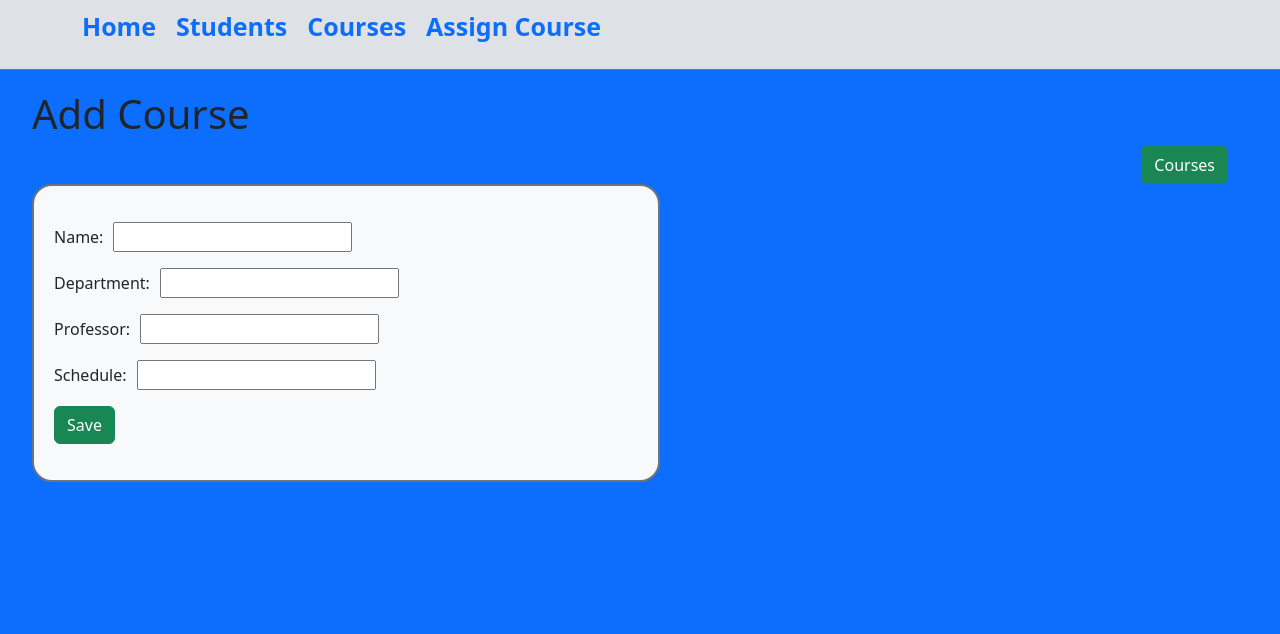
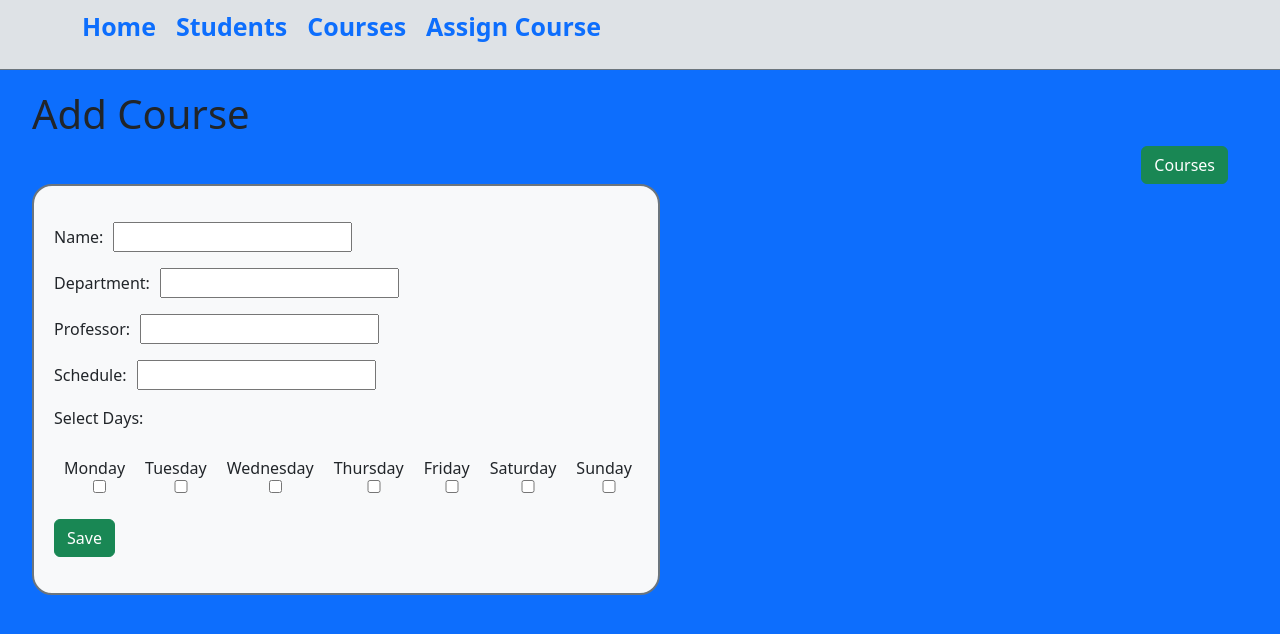
Before and after one commit to sebastianrcg/Student-Management-System, a React (Create React App) app in the folder client/: page /createCourse in a window 1280 px wide. Shown: the top 634 px of the page. Built offline with nearby package versions, Linux system fonts and the light colour scheme.

Commit message:
add days checkbox styles

```diff
--- a/client/src/elements/courses/CreateCourse.jsx
+++ b/client/src/elements/courses/CreateCourse.jsx
@@ -1,40 +1,43 @@
 import React from "react";
-import { useState} from "react";
+import { useState } from "react";
 import axios from "axios";
 import './createcourse.css';
 import { Link } from "react-router-dom";
 import { useNavigate } from "react-router-dom";
 
-const CreateCourse = () =>{
+const CreateCourse = () => {
     const [values, setValues] = useState({
         name: "",
         department: "",
         professor: "",
-        schedule: ""
+        schedule: "",
+        days: []
     })
+
+    const days = ["Monday", "Tuesday", "Wednesday", "Thursday", "Friday", "Saturday", "Sunday"];
 
     const navigate = useNavigate();
 
-    const handleChange = (event)=>{
-        const {name, value} = event.target;
-        setValues(prev=> ({
+    const handleChange = (event) => {
+        const { name, value } = event.target;
+        setValues(prev => ({
             ...prev, [name]: value
         }
         ))
     }
 
-    function handleSubmit(event){
+    function handleSubmit(event) {
         event.preventDefault();
 
-        axios.post('/courses', values).then((res)=> {
+        axios.post('/courses', values).then((res) => {
 
             navigate('/courses');
             console.log(res);
-        }).catch((err)=> console.log(err));
+        }).catch((err) => console.log(err));
 
     }
 
-    return(
+    return (
         <div className="container-fluid dvw-100 bg-primary vh-100 content">
             <div>
                 <h2 className="section-title">Add Course</h2>
@@ -44,19 +47,36 @@ const CreateCourse = () =>{
                 <form className="create-form" onSubmit={handleSubmit}>
                     <div className="form-group my-3">
                         <label htmlFor="name">Name: </label>
-                        <input type="text" name="name" value={values.name} onChange={handleChange}/>
+                        <input type="text" name="name" value={values.name} onChange={handleChange} />
                     </div>
                     <div className="form-group my-3">
                         <label htmlFor="department">Department: </label>
-                        <input type="text" name="department" value={values.department} onChange={handleChange}/>
+                        <input type="text" name="department" value={values.department} onChange={handleChange} />
                     </div>
                     <div className="form-group my-3">
                         <label htmlFor="professor">Professor: </label>
-                        <input type="text" name="professor" value={values.professor} onChange={handleChange}/>
+                        <input type="text" name="professor" value={values.professor} onChange={handleChange} />
                     </div>
                     <div className="form-group my-3">
                         <label htmlFor="schedule">Schedule: </label>
-                        <input type="text" name="schedule" value={values.schedule} onChange={handleChange}/>
+                        <input type="text" name="schedule" value={values.schedule} onChange={handleChange} />
+                    </div>
+                    {/* Days Checkbox Input */}
+                    <p>Select Days: </p>
+                    <div className="form-days">
+                        {
+                            days.map(day => {
+                                return (
+                                    <div key={day} className="form-days-checks">
+
+                                        <label htmlFor={`form-${day}`}>
+                                            {day}
+                                        </label>
+                                        <input type="checkbox" id={`form-${day}`} value={day} checked={values.days.includes(day)} />
+                                    </div>
+                                )
+                            })
+                        }
                     </div>
                     <div className="form-group my-3">
                         <button type="submit" className="btn btn-success">Save</button>
--- a/client/src/elements/courses/createcourse.css
+++ b/client/src/elements/courses/createcourse.css
@@ -25,3 +25,14 @@
 .btn-students{
     margin-right: 40px;
 }
+
+.form-days {
+    display: flex;
+
+}
+
+.form-days-checks {
+    display: flex;
+    flex-direction: column;
+    margin: 10px;
+}
```
